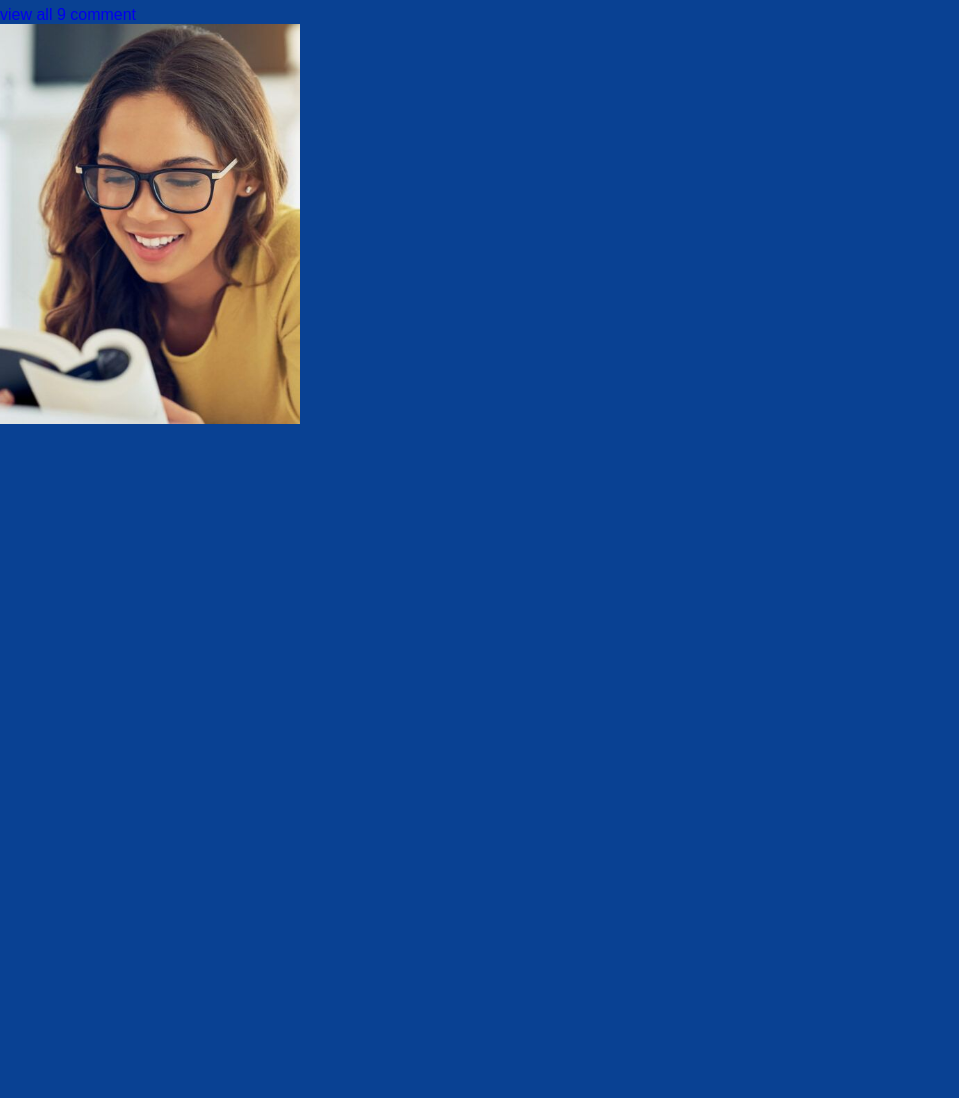
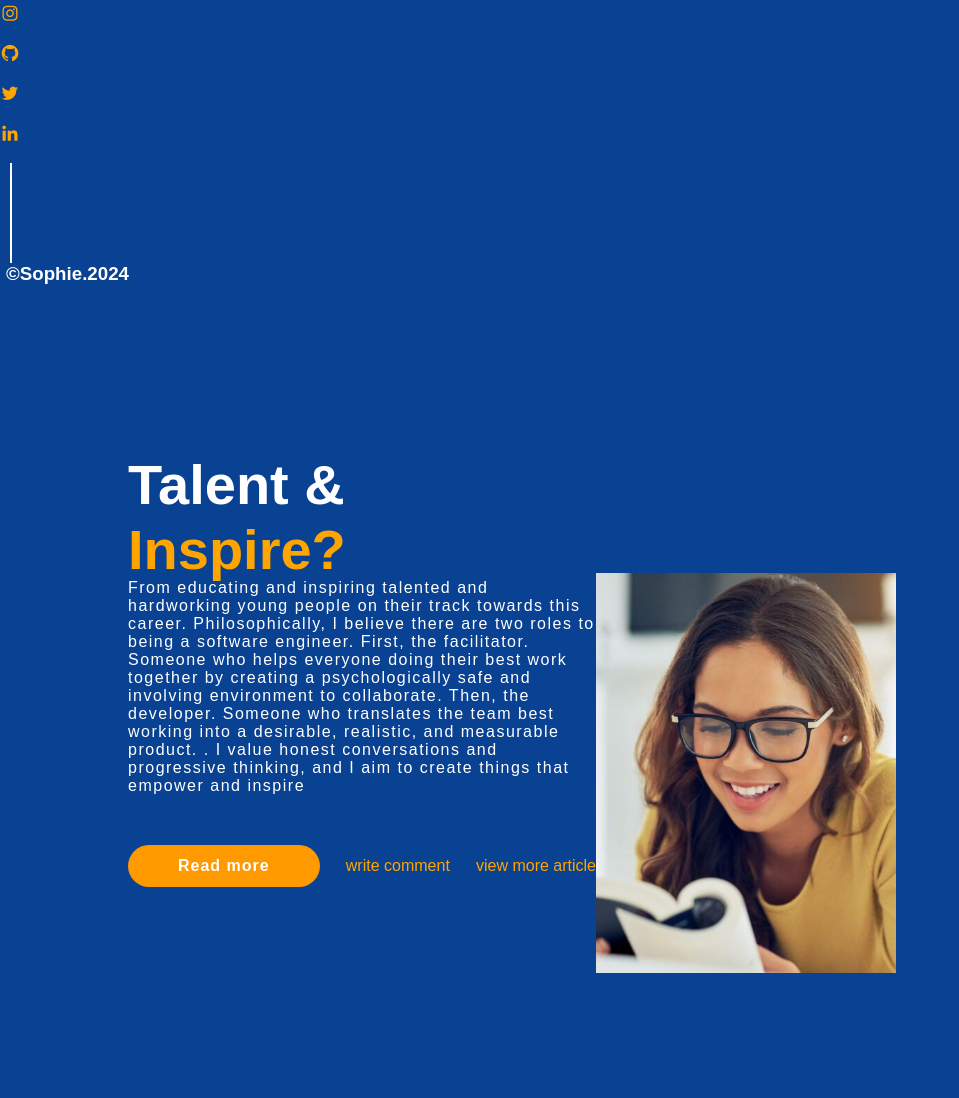
Before and after one commit to Sophie20202/MY-BRAND, a plain HTML site: page blog.html in a window 1280 px wide. Shown: the part 317-1415 px from the top of the page, without its empty margins (0-959 px from the left). Before the commit the page ends 800 px from the top, so only its background shows below. Drawn offline with nearby package versions, Linux system fonts and the light colour scheme.

Commit message:
changes about forms

```diff
--- a/blog.html
+++ b/blog.html
@@ -1,17 +1,23 @@
 <!DOCTYPE html>
 <html lang="en">
   <head>
-    <meta charset="UTF-8">
-    <meta name="viewport" content="width=device-width, initial-scale=1.0">
-    <link rel="stylesheet" href="css/Blog.css">
-    <link href='https://unpkg.com/boxicons@2.1.4/css/boxicons.min.css' rel='stylesheet'>
+    <meta charset="UTF-8" />
+    <meta name="viewport" content="width=device-width, initial-scale=1.0" />
+    <link rel="stylesheet" href="css/Blog.css" />
+    <!-- <link rel="stylesheet" href="css/style.css" /> -->
+
+    <link
+      href="https://unpkg.com/boxicons@2.1.4/css/boxicons.min.css"
+      rel="stylesheet"
+    />
     <title>BLOG PAGE</title>
   </head>
   <body>
-    <div class =container>
+    <div class="container">
+      <div class="main">
         <div class="header">
           <div>
-        <a href="#"class="logo">Sophie.</a>
+            <a href="#" class="logo">Sophie.</a>
           </div>
           <div class="navbar">
             <a href="index.html">Home</a>
@@ -22,18 +28,44 @@
             <a href="login.html">Login</a>
           </div>
           </div>
-        <div class="home">
-            <div class="home-content">
-            <h1>Talent &<br><span class="inspire">Inspire?</span></h1>
-           <p>From educating and inspiring talented and hardworking young people on their track towards this career. Philosophically, I believe there are two roles to being a software engineer. First, the facilitator. Someone who helps everyone doing their best work together by creating a psychologically safe and involving environment to collaborate. Then, the developer. Someone who translates the team best working into a desirable, realistic, and measurable product. . I value honest conversations and progressive thinking, and I aim to create things that empower and inspire</p>
-            <a href="#" class="btn">send querry</a>
+          <div class="blogging">
+            <div class="about-blog">
+              <div class="blog-icons">
+                <div class="one"></div>
+                <a href="#"><i class="bx bxl-instagram"></i></a>
+                <a href="#"><i class="bx bxl-github"></i></a>
+                <a href="#"><i class="bx bxl-twitter"></i></a>
+                <a href="#"><i class="bx bxl-linkedin"></i></a>
+              <div class="two"></div>
+              <h3 class="copy">&copy;Sophie.2024</h3>
+              </div>
+            <div class="blog">
+                <div class="blog-content">
+                <h1>Talent &<br /><span class="inspire">Inspire?</span></h1>
+                <p>
+                  From educating and inspiring talented and hardworking young people
+                  on their track towards this career. Philosophically, I believe there
+                  are two roles to being a software engineer. First, the facilitator.
+                  Someone who helps everyone doing their best work together by
+                  creating a psychologically safe and involving environment to
+                  collaborate. Then, the developer. Someone who translates the team
+                  best working into a desirable, realistic, and measurable product. .
+                  I value honest conversations and progressive thinking, and I aim to
+                  create things that empower and inspire
+                </p>
                 <div class="comment">
-                <a href="#">view all 9 comment</a>
-                <a href="#">view for More article</a>
+                  <a href="#" class="btn">Read more</a>
+                  <a href="#" class="write">write  comment</a>
+                  <a href="#" class="view">view more article</a>
                 </div>
                 </div>
-           <div class="image">
-           <img src="./assets/pic.jpg" alt="">
+                <div class="photo">
+                  <img src="./assets/pic.jpg" alt="" />
                 </div>
             </div>
           </div>
+        </div>
+      </div>
+    </div>
+  </body>
+</html>
```
Also changed, not shown: about.html (+15 -7 lines), admin-comments.html (+6 -6 lines), admin-create-blog.html (+1 -1 lines), index.html (+14 -11 lines). Lines whose indentation alone changed are shown as unchanged.
